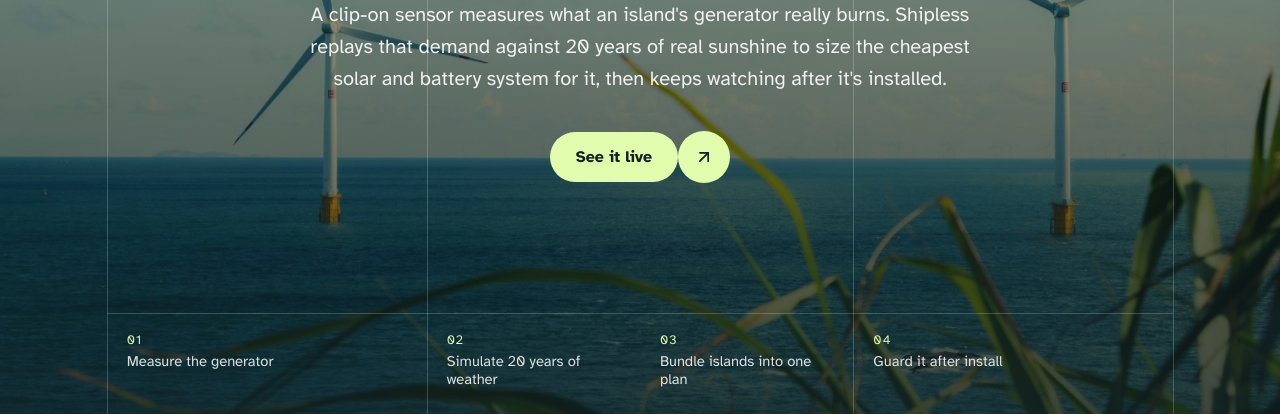
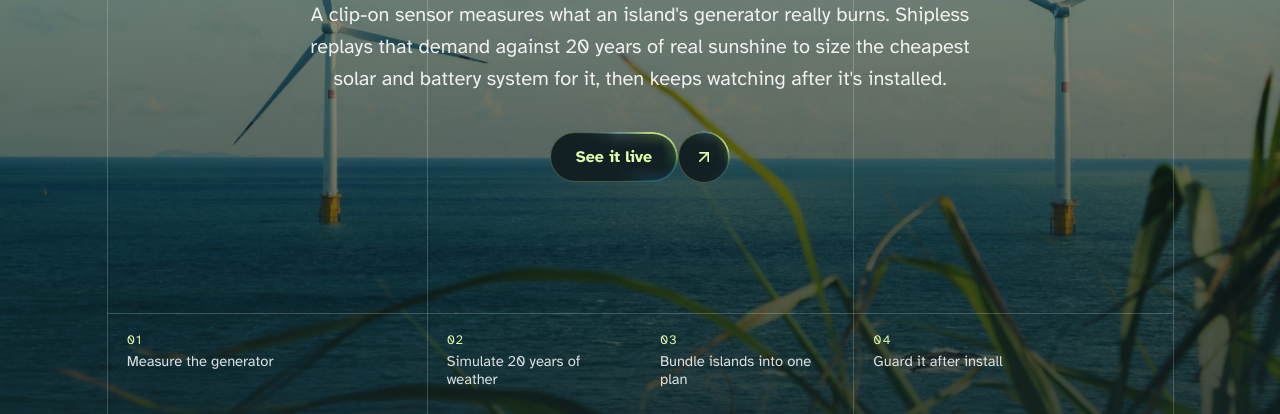
Before and after one commit to HarshilK-15/Climate-Hacktion-Base45, a plain HTML site: page web/index.html in a window 1280 px wide. Shown: the part 386-800 px from the top of the page. Drawn offline with Linux system fonts and the light colour scheme; no server answers; a web font is replaced by a local one.

Commit message:
Add border beam to nav, live chart and hero button; drop alert severity stripe
- Port the BeamBorder "md" effect to plain CSS (::after stroke, ::before inner glow)
  using the theme's lime, sky, leaf and sea instead of the rainbow palette.
- Runs on the nav tabs, the hero kicker and the Live power chart card.
- "See it live" now rests in ink with the beam running and fills lime on hover.
- Remove the coloured severity stripe from the left of each alert card.
- Slow the beam (not freeze it) under prefers-reduced-motion.

Co-Authored-By: Claude Opus 5.5 <noreply@anthropic.com>

```diff
--- a/web/style.css
+++ b/web/style.css
@@ -91,8 +91,11 @@ body[data-view="home"] main, body[data-view="home"] footer, body:not([data-view=
   padding: 15px 26px; font-size: 1rem; transition: background .5s ease-in-out, color .5s ease-in-out; }
 .pill-cta-icon { position: relative; width: 52px; height: 52px; flex: none; overflow: hidden; border-radius: 50%;
   background: var(--lime); color: var(--ink); transition: background .5s ease-in-out, color .5s ease-in-out; }
+/* the hero's pill rests in ink with the border beam running, and fills lime on hover as the beam fades out */
+.pill-cta .pill-cta-label, .pill-cta .pill-cta-icon { background: var(--ink); color: var(--lime);
+  box-shadow: inset 0 0 0 1px rgba(225,252,173,.25); }
 .pill-cta:hover .pill-cta-label, .pill-cta:hover .pill-cta-icon, .pill-cta:focus-visible .pill-cta-label,
-.pill-cta:focus-visible .pill-cta-icon { background: var(--ink); color: var(--lime); }
+.pill-cta:focus-visible .pill-cta-icon { background: var(--lime); color: var(--ink); }
 .pill-cta .arrow { position: absolute; top: 50%; left: 50%; width: 20px; height: 20px; margin: -10px 0 0 -10px;
   transition: transform .5s ease-in-out; }
 .pill-cta .a1 { transform: translateX(0); }
@@ -251,19 +254,14 @@ button[type=submit]:disabled { opacity: .6; cursor: wait; }
 .cmp-bar { height: 6px; border-radius: 999px; background: var(--line); overflow: hidden; margin-top: 2px; }
 .cmp-bar i { display: block; height: 100%; border-radius: 999px; }
 
-/* alerts: a watch log ruled by severity */
+/* alerts: a watch log */
 .fleet-heading { margin-top: 48px; }
 .alert-list { display: flex; flex-direction: column; gap: 10px; max-width: 820px; margin-top: 22px; }
 .alert { display: grid; grid-template-columns: 1fr minmax(200px, 270px); gap: 16px; background: var(--white);
-  border: 1px solid var(--line); border-radius: 20px; padding: 16px 18px 16px 20px; position: relative; overflow: hidden;
+  border: 1px solid var(--line); border-radius: 20px; padding: 16px 18px;
   transition: opacity .3s ease, transform .3s ease; }
-.alert::before { content: ""; position: absolute; left: 0; top: 0; bottom: 0; width: 5px; background: var(--muted); }
 .alert:not(:has(.sms)) { grid-template-columns: 1fr; }
-.alert.high::before { background: var(--coral); }
-.alert.medium::before { background: var(--sun); }
-.alert.low::before { background: var(--sky); }
 .alert.is-resolved { background: var(--leaf-soft); border-color: transparent; grid-template-columns: 1fr; }
-.alert.is-resolved::before { background: var(--leaf); }
 .alert.is-resolved h3 { color: var(--leaf); }
 .alert.is-leaving { opacity: 0; transform: translateX(8px); }
 .alert h3 { margin: 0 0 6px; font-size: 1.05rem; }
@@ -274,6 +272,75 @@ button[type=submit]:disabled { opacity: .6; cursor: wait; }
 .fix-btn { background: var(--paper); border: 1px solid var(--line); border-radius: 999px; padding: 6px 12px; color: var(--ink);
   font-weight: 700; font-size: .82rem; cursor: pointer; transition: background .3s ease, color .3s ease, border-color .3s ease; }
 .fix-btn:hover { background: var(--ink); color: var(--lime); border-color: var(--ink); }
+
+/* border beam: a highlight that travels around a border (ported from the BeamBorder "md" effect).
+   ::after is the 2px stroke, revealed by a rotating conic mask; ::before is the soft glow just inside it,
+   behind the content. The live chart card, the nav and the hero kicker run it all the time; the hero button runs it until hovered.
+   Colours are the theme's own (lime, sky, leaf, sea) rather than the component's rainbow. */
+@property --beam-angle { syntax: "<angle>"; initial-value: 0deg; inherits: false; }
+@keyframes beam-spin { to { --beam-angle: 360deg; } }
+:root {
+  --beam-dur: 3.3s;
+  --beam-colors:
+    radial-gradient(ellipse 40% 55% at 12% 0%, var(--lime-deep), transparent),
+    radial-gradient(ellipse 45% 60% at 33% 0%, var(--sky), transparent),
+    radial-gradient(ellipse 14% 90% at 0% 68%, var(--leaf), transparent),
+    radial-gradient(ellipse 70% 50% at 74% 100%, var(--sea), transparent),
+    radial-gradient(ellipse 45% 45% at 55% 100%, var(--sky), transparent),
+    radial-gradient(ellipse 45% 65% at 94% 0%, var(--lime-deep), transparent),
+    radial-gradient(ellipse 14% 80% at 100% 27%, var(--leaf), transparent);
+}
+.chart-box, .tabs, .hero-kicker, .pill-cta-label, .pill-cta-icon {
+  --beam-w: 2px;        /* stroke width */
+  --beam-b: 1px;        /* the host's own border, which the stroke sits on top of */
+  --beam-hi: 18, 32, 35; /* the travelling highlight: ink on light surfaces */
+  --beam-fade: 48px;    /* how far the inner glow reaches in from the edge */
+  --beam-on: 1;
+  --beam-play: running;
+  position: relative; isolation: isolate; }
+.tabs, .hero-kicker { --beam-hi: 225, 252, 173; }
+.pill-cta-label, .pill-cta-icon { --beam-hi: 225, 252, 173; --beam-b: 0px; --beam-fade: 16px; }
+.pill-cta:is(:hover, :focus-visible) :is(.pill-cta-label, .pill-cta-icon) { --beam-on: 0; }
+
+:is(.chart-box, .tabs, .hero-kicker, .pill-cta-label, .pill-cta-icon)::after {
+  content: ""; position: absolute; inset: calc(var(--beam-b) * -1); z-index: var(--beam-z, 2);
+  border-radius: inherit; padding: var(--beam-w); pointer-events: none;
+  background:
+    conic-gradient(from var(--beam-angle), transparent 0 54%, rgba(var(--beam-hi), .08) 57%, rgba(var(--beam-hi), .25) 60%,
+      rgba(var(--beam-hi), .5) 63%, rgba(var(--beam-hi), .65) 66%, rgba(var(--beam-hi), .5) 69%,
+      rgba(var(--beam-hi), .25) 72%, rgba(var(--beam-hi), .08) 75%, transparent 78% 100%),
+    var(--beam-colors);
+  -webkit-mask:
+    conic-gradient(from var(--beam-angle), transparent 0 30%, rgba(255,255,255,.1) 36%, rgba(255,255,255,.35) 44%,
+      #fff 52% 80%, rgba(255,255,255,.35) 86%, rgba(255,255,255,.1) 92%, transparent 95% 100%),
+    linear-gradient(#fff 0 0) content-box, linear-gradient(#fff 0 0);
+  -webkit-mask-composite: source-in, xor;
+  mask:
+    conic-gradient(from var(--beam-angle), transparent 0 30%, rgba(255,255,255,.1) 36%, rgba(255,255,255,.35) 44%,
+      #fff 52% 80%, rgba(255,255,255,.35) 86%, rgba(255,255,255,.1) 92%, transparent 95% 100%),
+    linear-gradient(#fff 0 0) content-box, linear-gradient(#fff 0 0);
+  mask-composite: intersect, exclude;
+  opacity: calc(var(--beam-on) * .9);
+  animation: beam-spin var(--beam-dur) linear infinite var(--beam-play);
+  transition: opacity .5s ease; }
+:is(.chart-box, .tabs, .hero-kicker, .pill-cta-label, .pill-cta-icon)::before {
+  content: ""; position: absolute; inset: 0; z-index: -1; border-radius: inherit; pointer-events: none;
+  background: var(--beam-colors);
+  -webkit-mask:
+    conic-gradient(from var(--beam-angle), transparent 0 30%, rgba(255,255,255,.1) 36%, rgba(255,255,255,.35) 44%,
+      #fff 52% 80%, rgba(255,255,255,.35) 86%, rgba(255,255,255,.1) 92%, transparent 95% 100%),
+    linear-gradient(#fff, transparent var(--beam-fade), transparent calc(100% - var(--beam-fade)), #fff),
+    linear-gradient(to right, #fff, transparent var(--beam-fade), transparent calc(100% - var(--beam-fade)), #fff);
+  -webkit-mask-composite: source-in, source-over;
+  mask:
+    conic-gradient(from var(--beam-angle), transparent 0 30%, rgba(255,255,255,.1) 36%, rgba(255,255,255,.35) 44%,
+      #fff 52% 80%, rgba(255,255,255,.35) 86%, rgba(255,255,255,.1) 92%, transparent 95% 100%),
+    linear-gradient(#fff, transparent var(--beam-fade), transparent calc(100% - var(--beam-fade)), #fff),
+    linear-gradient(to right, #fff, transparent var(--beam-fade), transparent calc(100% - var(--beam-fade)), #fff);
+  mask-composite: intersect, add;
+  opacity: calc(var(--beam-on) * .35);
+  animation: beam-spin var(--beam-dur) linear infinite var(--beam-play);
+  transition: opacity .5s ease; }
 
 footer { background: var(--ink); color: rgba(255,255,255,.65); text-align: center; font-size: .82rem; padding: 22px 16px; }
 
@@ -296,6 +363,7 @@ footer { background: var(--ink); color: rgba(255,255,255,.65); text-align: cente
   .hero-steps { font-size: .85rem; }
 }
 @media (prefers-reduced-motion: reduce) {
+  :root { --beam-dur: 9.9s; } /* slow the beam right down rather than freeze it */
   .status.online .dot, .hero-photo, .tab { animation: none; }
   .tab-tick, .alert, .pill-cta-label, .pill-cta-icon, .pill-cta .arrow, .bar, .gauge { transition: none; }
   html { scroll-behavior: auto; }
```
